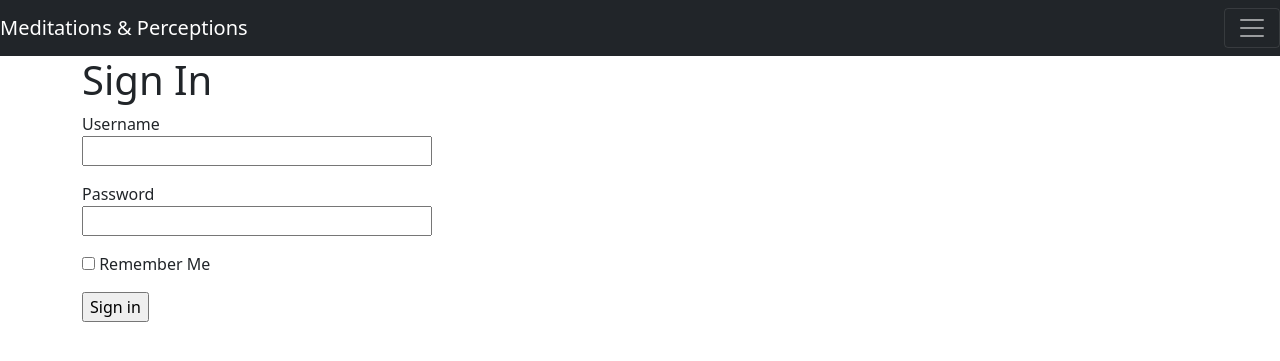
After one commit to rikkih/meditations, a Flask app: template meditations/templates/login.html in a window 1280 px wide. The commit adds this page. Shown: the top 361 px of the page. Run offline with Flask 2, Linux system fonts and the light colour scheme; the template is opened without the code that fills it: values that come from a table or form of the project are taken from there, others are empty.

Commit message:
logging in initial

```diff
--- a/meditations/__init__.py
+++ b/meditations/__init__.py
@@ -37,3 +37,4 @@ def register_extensions(app: Flask) -> None:
     """Handles the registering of the Flask extension packages"""
     db.init_app(app)
     migrate.init_app(app, db)
+    login_manager.init_app(app)
--- a/meditations/auth/forms.py
+++ b/meditations/auth/forms.py
@@ -0,0 +1,11 @@
+from flask_wtf import FlaskForm
+from wtforms import StringField, PasswordField, BooleanField, SubmitField
+from wtforms.validators import DataRequired
+
+
+class LoginForm(FlaskForm):
+    """Login Request Form for authorised sections of the application."""
+    username = StringField("Username", validators=[DataRequired()])
+    password = PasswordField("Password", validators=[DataRequired()])
+    remember_me = BooleanField("Remember Me")
+    submit = SubmitField("Sign in")
--- a/meditations/auth/models.py
+++ b/meditations/auth/models.py
@@ -3,7 +3,7 @@ from datetime import datetime
 from flask_login import UserMixin
 from werkzeug.security import check_password_hash, generate_password_hash
 
-from meditations.extensions import db
+from meditations.extensions import db, login_manager
 
 
 class User(UserMixin, db.Model):
@@ -28,6 +28,6 @@ class User(UserMixin, db.Model):
         return check_password_hash(self.password_hash, password)
 
 
-@login.user_loader
+@login_manager.user_loader
 def load_user(id) -> int:
     return User.query.get(int(id))
--- a/meditations/requirements.txt
+++ b/meditations/requirements.txt
@@ -2,5 +2,6 @@ Flask==1.1.2
 Flask-Login==0.5.0
 Flask-Migrate==2.7.0
 Flask-SQLAlchemy==2.5.1
+Flask-WTF==0.14.3
 psycopg2-binary==2.8.6
 pytest==6.2.3
--- a/meditations/templates/base.html
+++ b/meditations/templates/base.html
@@ -22,8 +22,7 @@
             <div class="collapse navbar-collapse" id="navbarsExample01">
                 <ul class="navbar-nav mr-auto">
                     <li class="nav-item active">
-                        <a class="nav-link" href="/">Home <span class="sr-only">(current)</span>
-                        </a>
+                        <a class="nav-link" href="/">Home <span class="sr-only">(current)</span></a>
                     </li>
                     <li class="nav-item">
                         <a class="nav-link" href="/posts">Posts</a>
--- /dev/null
+++ b/meditations/templates/login.html
@@ -0,0 +1,24 @@
+{% extends "base.html" %}
+
+{% block head %}
+    <title>Meditations - Login</title>
+{% endblock %}
+
+{% block body %}
+    <h1>Sign In</h1>
+    <form action="" method="POST" novalidate>
+        {{ form.hidden_tag() }}
+        <p>
+            {{ form.username.label }}
+            <br>
+            {{ form.username(size=32) }}
+        </p>
+        <p>
+            {{ form.password.label }}
+            <br>
+            {{ form.password(size=32) }}
+        </p>
+        <p>{{ form.remember_me() }} {{ form.remember_me.label }}</p>
+        <p>{{ form.submit() }}</p>
+    </form>
+{% endblock %}
```
Also changed, not shown: meditations/auth/views.py (+6 -4 lines).
